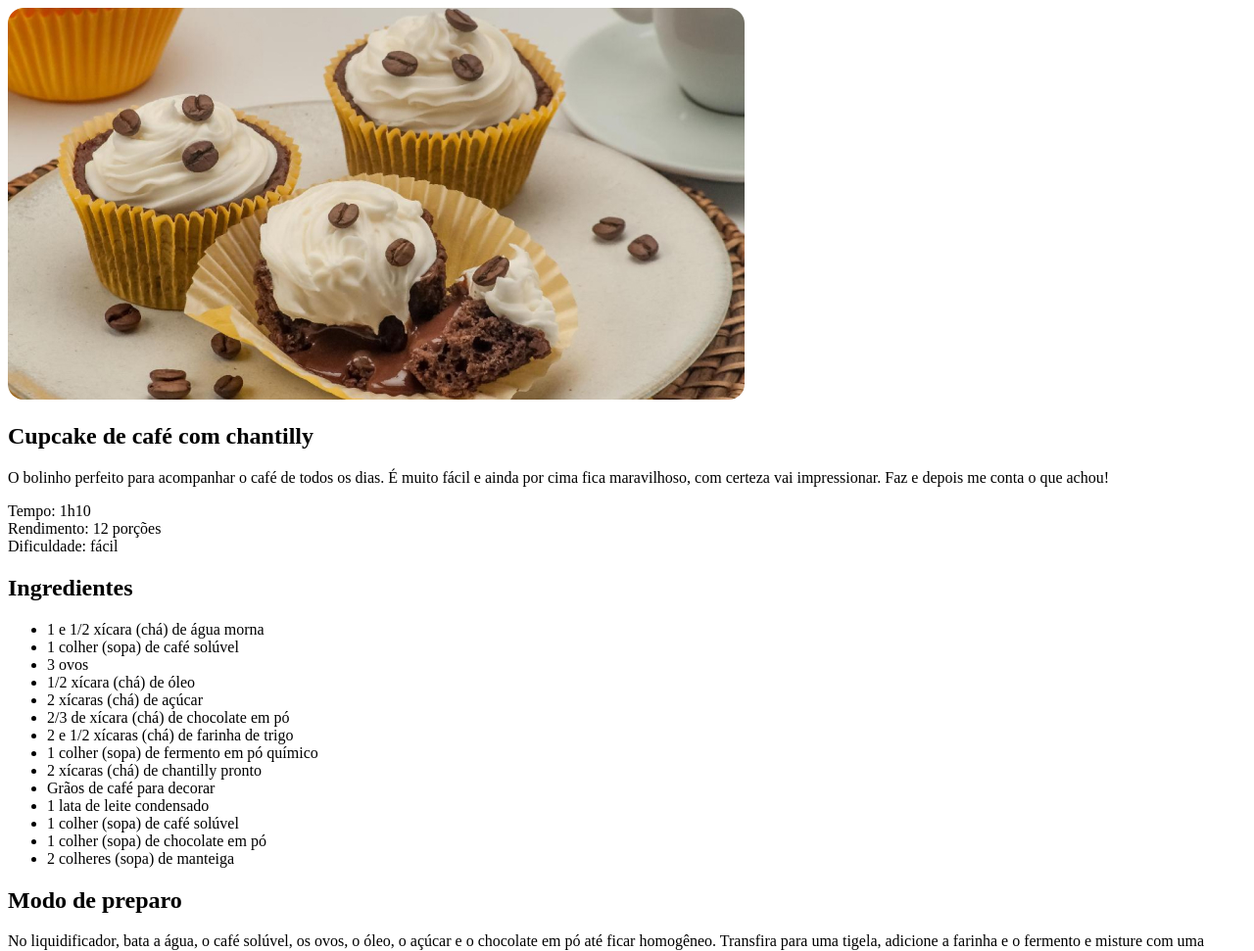
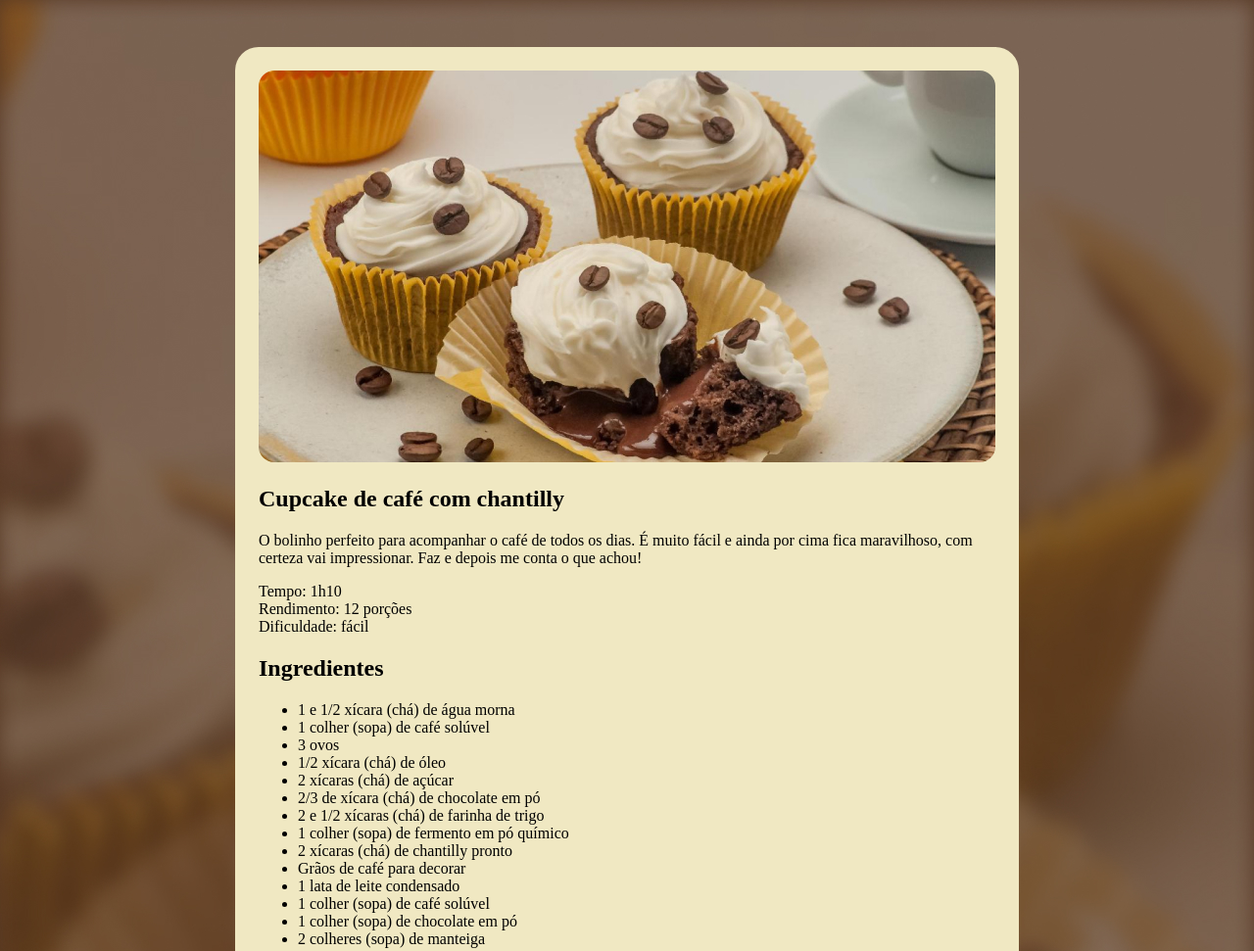
Before and after one commit to barbarahenrique/Receita, a plain HTML site: page index.html in a window 1280 px wide. Shown: the top 971 px of the page at 98% size. Drawn offline with Linux system fonts and the light colour scheme.

Commit message:
imagem de fundo e estilo #page

```diff
--- a/style.css
+++ b/style.css
@@ -1,3 +1,17 @@
+body {
+  background-image: url(assets/bg.jpg);
+  background-size: cover;
+}
+
+#page {
+  box-sizing: border-box;
+  width: 800px;
+  padding: 24px;
+  background-color: #F0E8C2;
+  border-radius: 24px;
+  margin: 48px auto;
+}
+
 img {
   border-radius: 16px;
 }
```
Also changed, not shown: assets/bg.jpg (renamed from assets/Página de receita.jpg).
